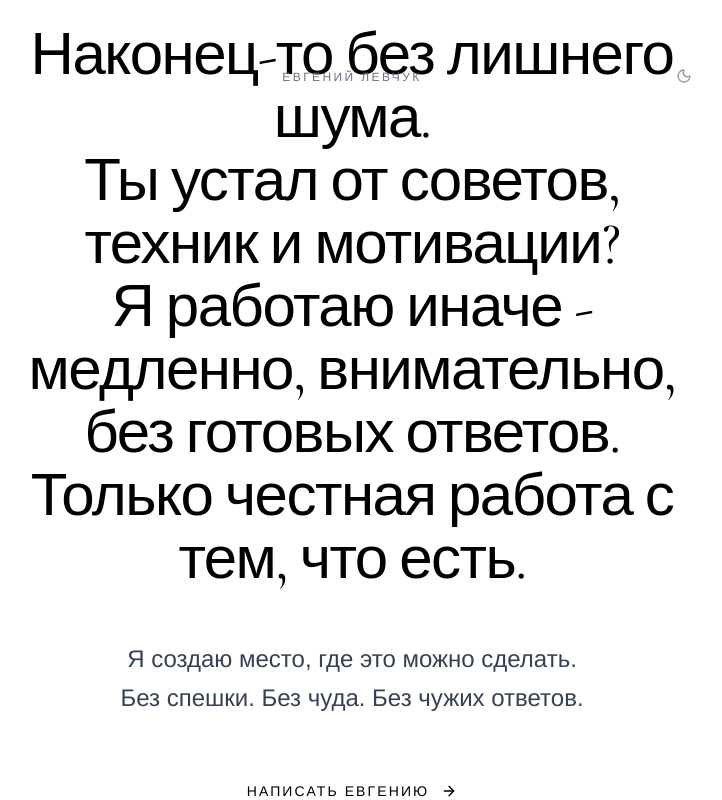
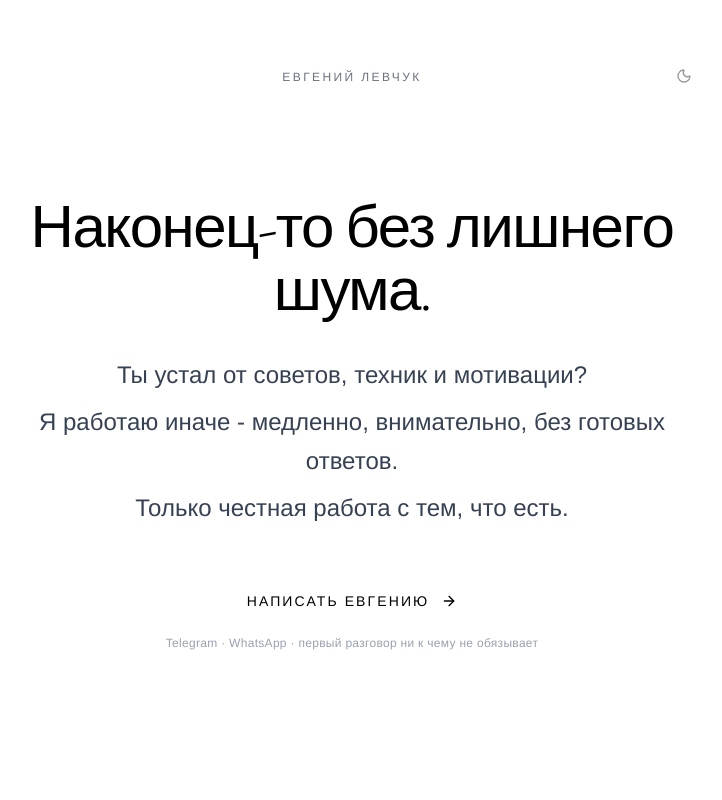
Before and after one commit to apple-kz/yevgeniy-levchuk-personal, a Next.js app: page / in a window 1280 px wide. Shown: the top 800 px of the page, without its empty margins (288-1010 px from the left). Built offline with nearby package versions, Linux system fonts and the light colour scheme.

Commit message:
feat: adjust hero section copy per user instruction

```diff
--- a/src/app/page.tsx
+++ b/src/app/page.tsx
@@ -20,19 +20,17 @@
       {/* BLOCK 1: HERO */}
       <section className="min-h-screen flex flex-col justify-center items-center px-8 relative -mt-32">
         <div className="max-w-[680px] w-full">
-          <h1 className="text-4xl md:text-5xl lg:text-6xl leading-[1.05] tracking-tight mb-12 font-serif">
-            Наконец-то без лишнего шума.<br />
-            Ты устал от советов, техник и мотивации?<br />
-            Я работаю иначе - медленно, внимательно, без готовых ответов.<br />
-            Только честная работа с тем, что есть.
+          <h1 className="text-4xl md:text-5xl lg:text-6xl leading-[1.05] tracking-tight mb-8 font-serif">
+            Наконец-то без лишнего шума.
           </h1>
 
-          <p className="text-xl md:text-2xl font-light text-gray-700 mb-16 mx-auto leading-relaxed">
-            Я создаю место, где это можно сделать.<br />
-            Без спешки. Без чуда. Без чужих ответов.
-          </p>
+          <div className="text-xl md:text-2xl font-light text-gray-700 dark:text-gray-300 mb-16 space-y-2 leading-relaxed">
+            <p>Ты устал от советов, техник и мотивации?</p>
+            <p>Я работаю иначе - медленно, внимательно, без готовых ответов.</p>
+            <p>Только честная работа с тем, что есть.</p>
+          </div>
 
-          <div className="mt-8 flex flex-col items-center">
+          <div className="mt-8 flex flex-col items-start md:items-center">
             <a
               href="#contact"
               className="inline-flex items-center gap-3 text-sm tracking-[0.15em] uppercase hover:opacity-50 transition-opacity"
```
